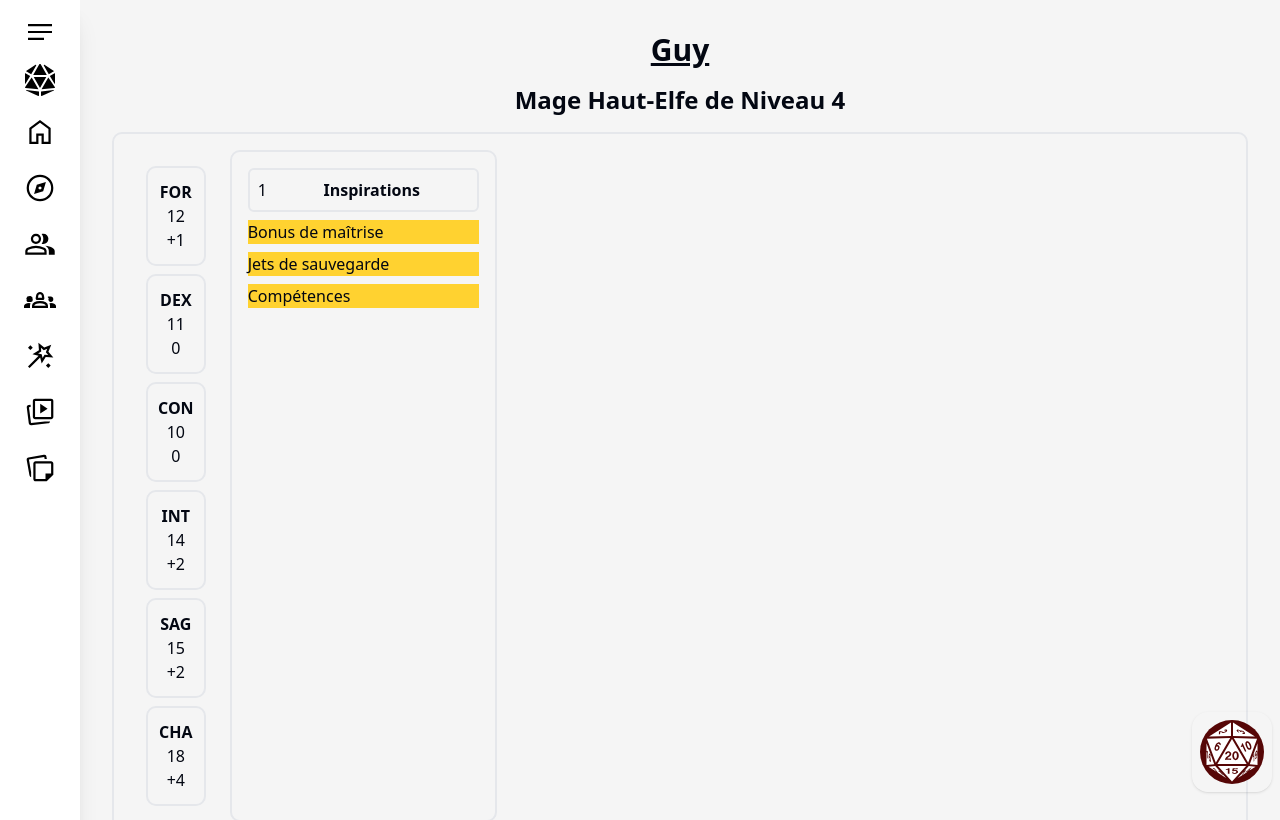
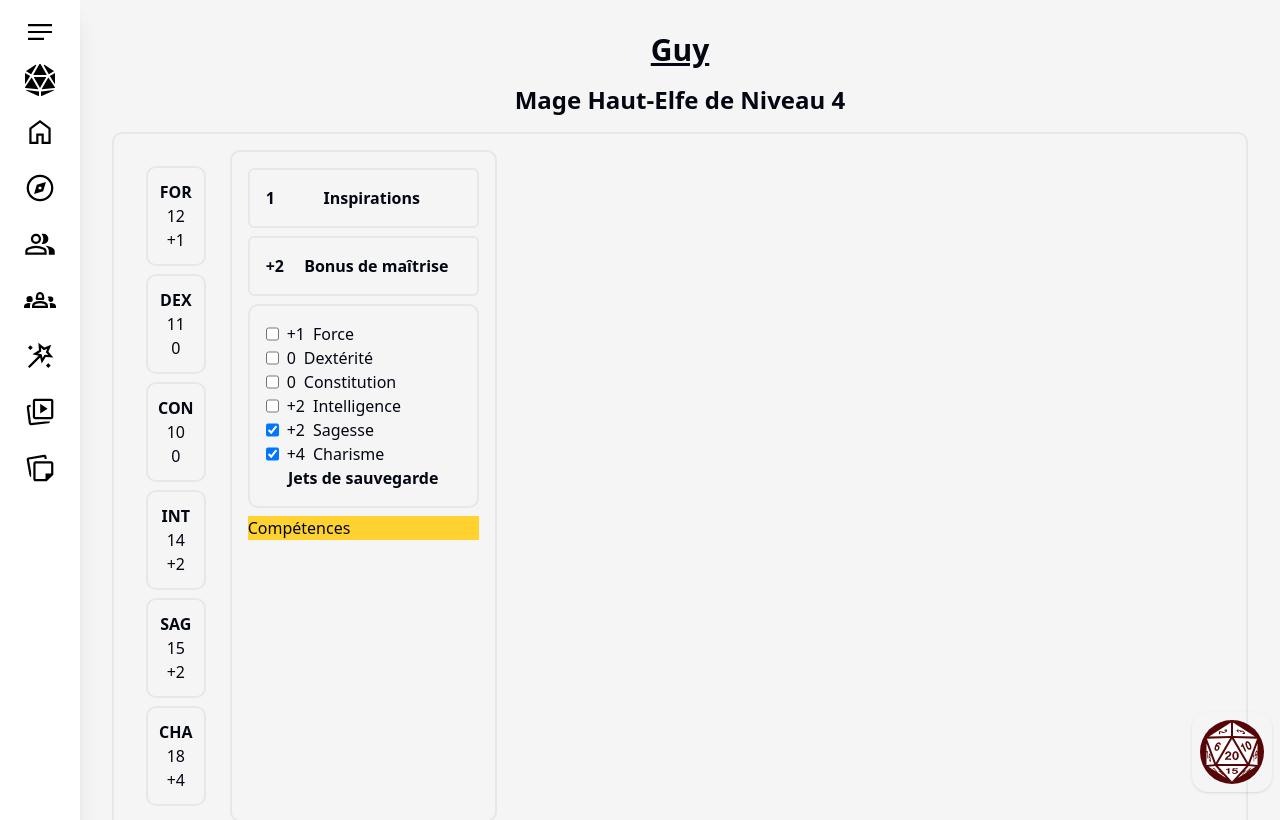
Before and after one commit to Mickael-Desclaux/Front_GameMasterCompanion, a React (Vite) app: page /player/1 in a window 1280 px wide. Shown: the top 820 px of the page. Built offline with nearby package versions, Linux system fonts and the light colour scheme.

Commit message:
Add basic layout for character saving throws

```diff
--- a/src/fakeData/data.ts
+++ b/src/fakeData/data.ts
@@ -52,7 +52,7 @@ export const lastNPC = {
         "tortor ullamcorper.",
 }
 
-export const character = {
+export const character: Character = {
     characterIcon: "https://docs.material-tailwind.com/img/face-3.jpg",
     characterName: "Guy",
     characterClass: "Mage",
--- a/src/pages/player.tsx
+++ b/src/pages/player.tsx
@@ -1,6 +1,8 @@
 import {useParams} from "react-router-dom";
 import {character} from "@/fakeData/data.ts";
 import StatDisplay from "@/components/statDisplay.tsx";
+import {addProficiencyBonus, checkProficiencyBonus, computeStatBonus} from "@/utils/character.ts";
+import type {CharacterStats, Proficiency} from "@/types/characters.ts";
 
 export default function PlayerPage() {
 
@@ -32,14 +34,20 @@ export default function PlayerPage() {
                         {/*inspirations + detailed stats*/}
                         <div className="flex flex-col w-3/4 border-2 border-gray-200 rounded-lg p-4">
                             <ul className="flex flex-col gap-2">
-                                <li className="w-full border-2 rounded-sm p-2">
-                                    <div className="flex flex-row items-center gap-2 w-full">
+                                <li className="w-full border-2 rounded-sm">
+                                    <div className="flex flex-row items-center gap-2 w-full p-4 font-bold">
                                         <span>{character.characterInspirations}</span>
-                                        <span className="text-center w-full font-bold">Inspirations</span>
+                                        <span className="text-center w-full">Inspirations</span>
                                     </div>
                                 </li>
-                                <li className="w-full bg-amber-300">Bonus de maîtrise</li>
-                                <li className="w-full bg-amber-300">Jets de sauvegarde</li>
+                                <li className="w-full border-2 rounded-sm">
+                                    <div className="flex flex-row items-center gap-2 w-full p-4 font-bold">
+                                        <span>+{addProficiencyBonus(character.characterLevel)}</span>
+                                        <span className="text-center w-full">Bonus de maîtrise</span>
+                                    </div>
+                                </li>
+                                <SavingThrowsList statProficiencies={character.characterStatsProficiencies}
+                                                  stat={character.characterStats}/>
                                 <li className="w-full bg-amber-300">Compétences</li>
                             </ul>
                         </div>
@@ -55,3 +63,47 @@ export default function PlayerPage() {
         </div>
     );
 }
+
+type SavingThrowsListProps = {
+    statProficiencies: Proficiency[],
+    stat: CharacterStats,
+}
+
+function SavingThrowsList({statProficiencies, stat}: SavingThrowsListProps) {
+
+    return (
+        <ul className="border-2 border-gray-200 rounded-lg p-4">
+            <SavingThrowStat statProficiencies={statProficiencies} statLabel="Force" stat={stat.strength}
+                             proficiency={"STRENGTH"}/>
+            <SavingThrowStat statProficiencies={statProficiencies} statLabel="Dextérité" stat={stat.dexterity}
+                             proficiency={"DEXTERITY"}/>
+            <SavingThrowStat statProficiencies={statProficiencies} statLabel="Constitution" stat={stat.constitution}
+                             proficiency={"CONSTITUTION"}/>
+            <SavingThrowStat statProficiencies={statProficiencies} statLabel="Intelligence" stat={stat.intelligence}
+                             proficiency={"INTELLIGENCE"}/>
+            <SavingThrowStat statProficiencies={statProficiencies} statLabel="Sagesse" stat={stat.wisdom}
+                             proficiency={"WISDOM"}/>
+            <SavingThrowStat statProficiencies={statProficiencies} statLabel="Charisme" stat={stat.charisma}
+                             proficiency={"CHARISMA"}/>
+            <li className="font-bold text-center">Jets de sauvegarde</li>
+        </ul>
+    )
+}
+
+type SavingThrowStatProps = {
+    statProficiencies: Proficiency[],
+    proficiency: Proficiency,
+    statLabel: string,
+    stat: number
+}
+
+function SavingThrowStat({statProficiencies, statLabel, stat, proficiency}: SavingThrowStatProps) {
+    return (
+        <li className="flex flex-row gap-2">
+            <input type="checkbox" readOnly={true} className="rounded-full"
+                   checked={checkProficiencyBonus(statProficiencies, proficiency)}/>
+            <span>{computeStatBonus(stat)}</span>
+            <span>{statLabel}</span>
+        </li>
+    )
+}
--- a/src/types/characters.ts
+++ b/src/types/characters.ts
@@ -7,6 +7,25 @@ export type PlayerSummary = {
     playerIcon: string;
     playerCurrentHP: number;
     playerMaxHP: number;
+}
+
+export type Character = {
+    characterIcon: string,
+    characterName: string,
+    characterClass: CharacterClass,
+    characterRace: string, //CharacterRace
+    characterLevel: number,
+    characterCurrentHealth: number,
+    characterMaxHealth: number,
+    characterInitiative: number,
+    characterArmor: number,
+    characterInspirations: number,
+    characterStats: CharacterStats,
+    characterStatsProficiencies: Proficiency[],
+    characterDefenses: string[],
+    characterVulnerabilities: string[],
+    characterImmunities: string[],
+    characterLanguages: string[],
 }
 
 export type CharacterStats = {
```
